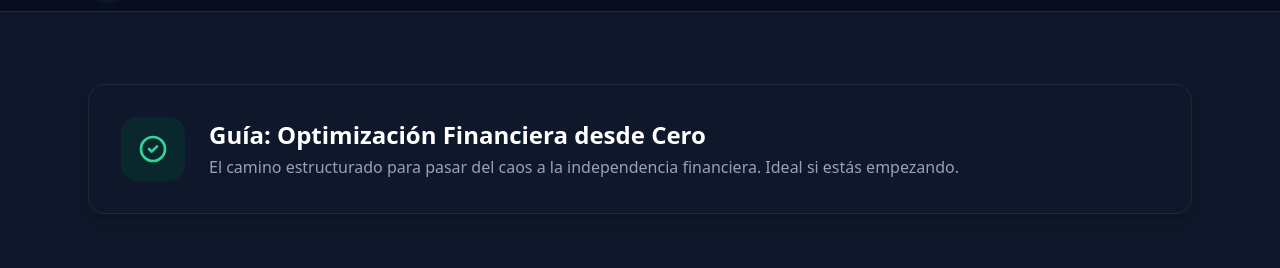
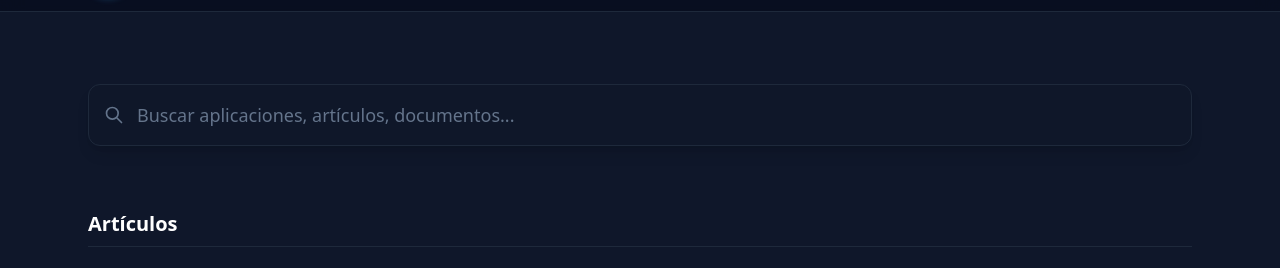
Before and after one commit to manoelfolgueira/manoelfolgueira.es, an Eleventy site: page src/index.njk in a window 1280 px wide. Shown: the part 61-329 px from the top of the page. Built offline with nearby package versions, Linux system fonts and the light colour scheme; Eleventy itself is replaced by a stand-in of ours; files that its build step writes are made by us from their sources.

```diff
--- a/src/index.njk
+++ b/src/index.njk
@@ -4,18 +4,6 @@
 ---
 
 <div class="space-y-16 py-6" style="scroll-behavior: smooth;">
-
-    <a href="/" class="group flex items-center gap-6 p-8 rounded-2xl bg-slate-900 border border-slate-800 hover:border-slate-700 transition shadow-lg">
-        <div class="flex-shrink-0 w-16 h-16 rounded-2xl bg-emerald-900/30 flex items-center justify-center text-emerald-400 group-hover:scale-105 transition-transform">
-            <svg xmlns="http://www.w3.org/2000/svg" class="h-8 w-8" fill="none" viewBox="0 0 24 24" stroke="currentColor" stroke-width="2">
-              <path stroke-linecap="round" stroke-linejoin="round" d="M9 12l2 2 4-4m6 2a9 9 0 11-18 0 9 9 0 0118 0z" />
-            </svg>
-        </div>
-        <div>
-            <h2 class="text-2xl font-bold text-white mb-1 group-hover:text-emerald-400 transition-colors">Guía: Optimización Financiera desde Cero</h2>
-            <p class="text-slate-400">El camino estructurado para pasar del caos a la independencia financiera. Ideal si estás empezando.</p>
-        </div>
-    </a>
 
     <div class="relative">
         <div class="absolute inset-y-0 left-0 pl-4 flex items-center pointer-events-none">
```
